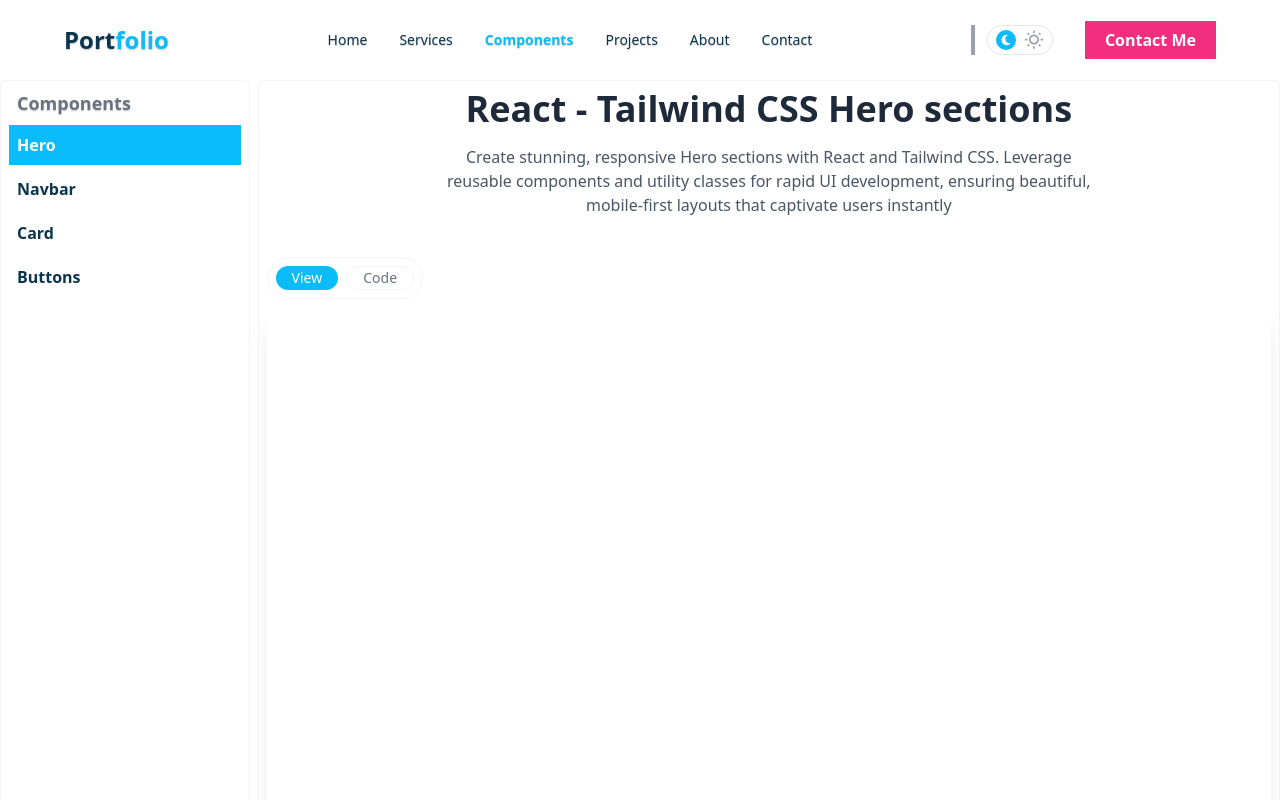
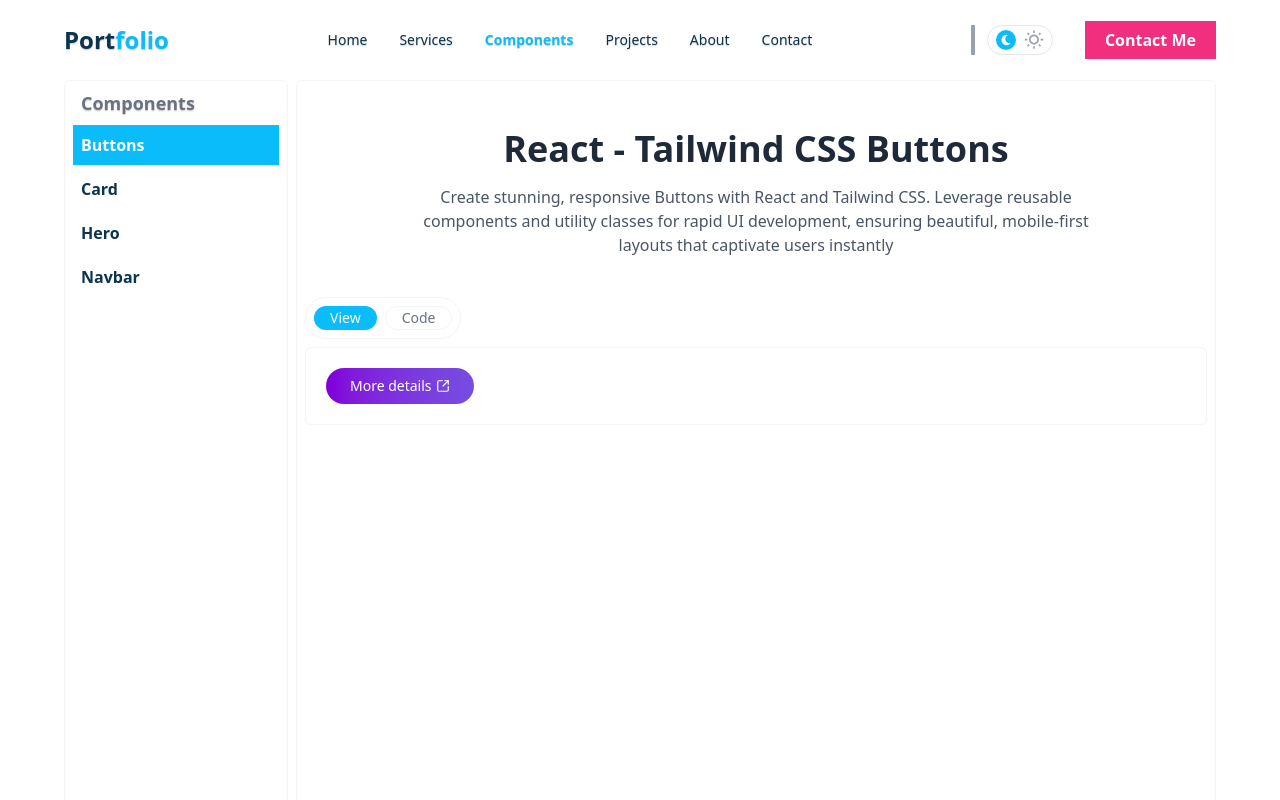
Before and after one commit to Kummirai/react-components, a Next.js app: page /portfolio in a window 1280 px wide. Shown: the top 800 px of the page. Built offline with nearby package versions, Linux system fonts and the light colour scheme.

Commit message:
refactor(components): reorganize and standardize page component styles
- Extract repeated style patterns into reusable mixins
- Consolidate scattered style definitions into centralized files
- Implement consistent spacing and typography tokens
- Remove deprecated CSS classes and unused style blocks

```diff
--- a/app/portfolio/page.jsx
+++ b/app/portfolio/page.jsx
@@ -4,6 +4,7 @@ import Cards from "@/components/Cards";
 import HeroSections from "@/components/HeroSections";
 import Navbars from "@/components/Navbars";
 import { useState } from "react";
+import { IoArrowBackCircle } from "react-icons/io5";
 
 export default function page() {
   const [currentComponent, setCurrentComponent] = useState(1);
@@ -11,23 +12,24 @@ export default function page() {
   const components = [
     {
       id: 1,
+      title: "Buttons",
+      component: <Buttons />,
+    },
+
+    {
+      id: 2,
+      title: "Card",
+      component: <Cards />,
+    },
+    {
+      id: 3,
       title: "Hero",
       component: <HeroSections />,
     },
     {
-      id: 2,
+      id: 4,
       title: "Navbar",
       component: <Navbars />,
-    },
-    {
-      id: 3,
-      title: "Card",
-      component: <Cards />,
-    },
-    {
-      id: 4,
-      title: "Buttons",
-      component: <Buttons />,
     },
   ];
 
@@ -35,10 +37,27 @@ export default function page() {
     setCurrentComponent(id);
   };
 
+  const exitHeroSections = () => {
+    setCurrentComponent(1);
+  };
+
   return (
     <>
-      <div className="grid place-content-center-safe md:grid-cols-5 gap-2 p-5 md:p-0 max-w-7xl mx-auto">
-        <div className="col-start-1 col-end-2 md:border md:border-gray-100 p-2 rounded-md hidden sm:flex flex-col gap-2">
+      <div className="max-w-6xl grid place-content-center-safe md:grid-cols-5 gap-2 p-5 md:p-0  mx-auto">
+        <button
+          onClick={exitHeroSections}
+          className={
+            currentComponent !== 3
+              ? "hidden"
+              : "text-md p-2 rounded-sm border border-gray-100 text-gray-500 flex items-center gap-2 hover:bg-gray-100 hover:cursor-pointer"
+          }
+        >
+          <IoArrowBackCircle className="text-3xl" />{" "}
+          <span>Back to components</span>
+        </button>
+        <div
+          className={`${currentComponent === 3 ? "hidden" : "col-start-1 col-end-2 md:border md:border-gray-100 p-2 rounded-md hidden sm:flex flex-col gap-2"}`}
+        >
           <h2 className="text-lg px-2 text-gray-500 font-semibold text-shadow-sm">
             Components
           </h2>
@@ -60,7 +79,13 @@ export default function page() {
             })}
           </div>
         </div>
-        <div className="col-start-2 -col-end-1  md:border md:border-gray-100 rounded-md  p-2">
+        <div
+          className={
+            currentComponent === 3
+              ? "col-start-1 -col-end-1  md:border md:border-gray-100 rounded-md  p-2"
+              : "col-start-2 -col-end-1  md:border md:border-gray-100 rounded-md  p-2"
+          }
+        >
           {components.map((component) => {
             return component.id === currentComponent ? component.component : "";
           })}
--- a/components/HeroSections.jsx
+++ b/components/HeroSections.jsx
@@ -12,13 +12,13 @@ export default function HeroSections() {
       <div className="flex flex-col gap-2 ">
         <SelectView />
         <div className="h-screen shadow-xl rounded-md">
-          {/* <HeroOne /> */}
+          <HeroOne />
         </div>
       </div>
       {/* Hero section two */}
       <div className="flex flex-col gap-2 min-h-screen">
         <SelectView />
-        <div className="min-h-screen shadow-xl flex p-5 sm:p-0  rounded-md">
+        <div className="min-h-screen shadow-xl flex px-10 py-5 rounded-md">
           <HeroTwo />
         </div>
       </div>
--- a/components/components-heading/ComponentsHeading.jsx
+++ b/components/components-heading/ComponentsHeading.jsx
@@ -3,7 +3,7 @@ import React from "react";
 export default function ComponentsHeading({ component }) {
   return (
     <div className="flex items-center justify-center w-full">
-      <div className="max-w-2xl flex flex-col justify-center items-center gap-4">
+      <div className="max-w-2xl mt-10 flex flex-col justify-center items-center gap-4">
         <h2 className="text-4xl text-center text-gray-800 font-semibold">
           React - Tailwind CSS {component}
         </h2>
--- a/components/hero-1/HeroOne.jsx
+++ b/components/hero-1/HeroOne.jsx
@@ -55,12 +55,12 @@ export default function HeroOne() {
 
   return (
     // hero section
-    <section className="relative h-full w-full flex flex-col ">
+    <section className="relative h-full w-full flex flex-col">
       <div className="absolute w-full h-full -z-10 bg-radial from-red-200 from-10% to-white "></div>
       <div className="absolute w-full h-full -z-5 blur "></div>
       {/* navigation */}
       <nav className="py-5">
-        <div className="flex items-center justify-between max-w-6xl mx-auto">
+        <div className="flex items-center justify-between max-w-5xl mx-auto">
           <div>
             <h1 className="text-2xl font-bold">Logo</h1>
           </div>
@@ -87,7 +87,7 @@ export default function HeroOne() {
           </div>
         </div>
       </nav>
-      <main className="max-w-6xl grow mx-auto grid grid-cols-2">
+      <main className="max-w-5xl grow mx-auto grid grid-cols-2">
         {/* heading */}
         <div className="flex flex-col h-4/5 my-auto justify-around">
           <h2 className="text-5xl font-semibold flex flex-col gap-1 text-gray-900 ">
```
